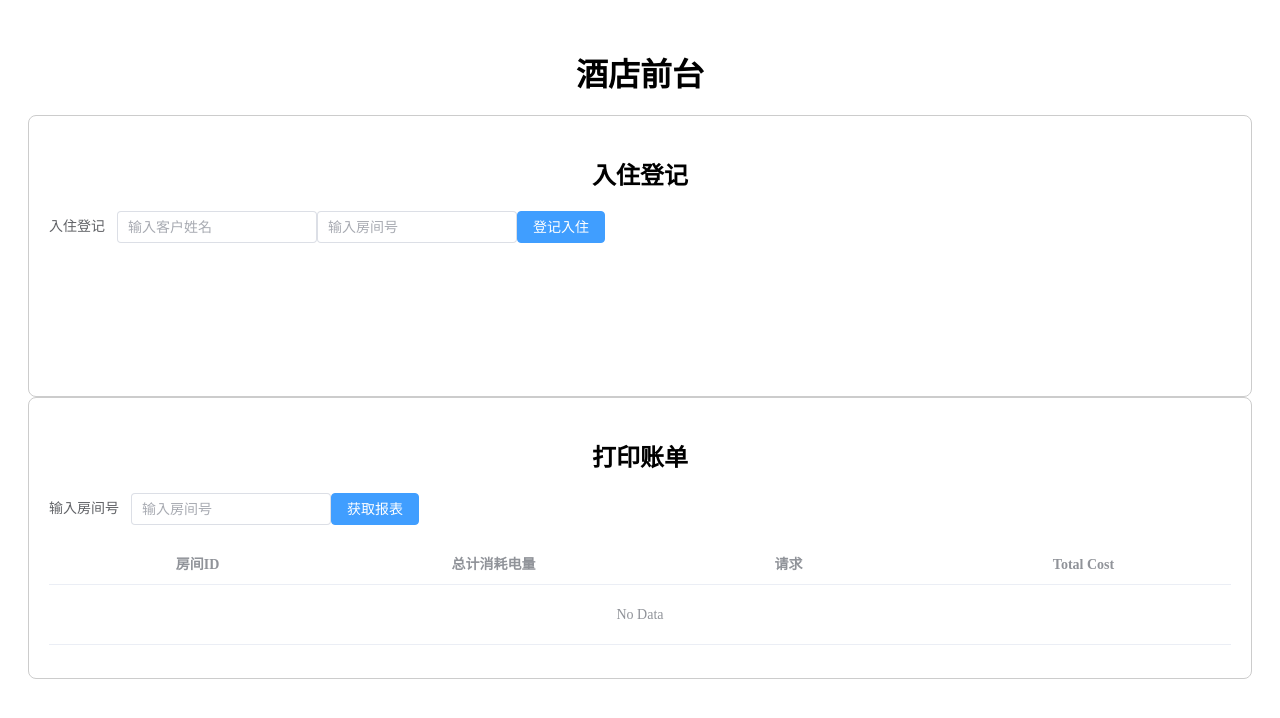
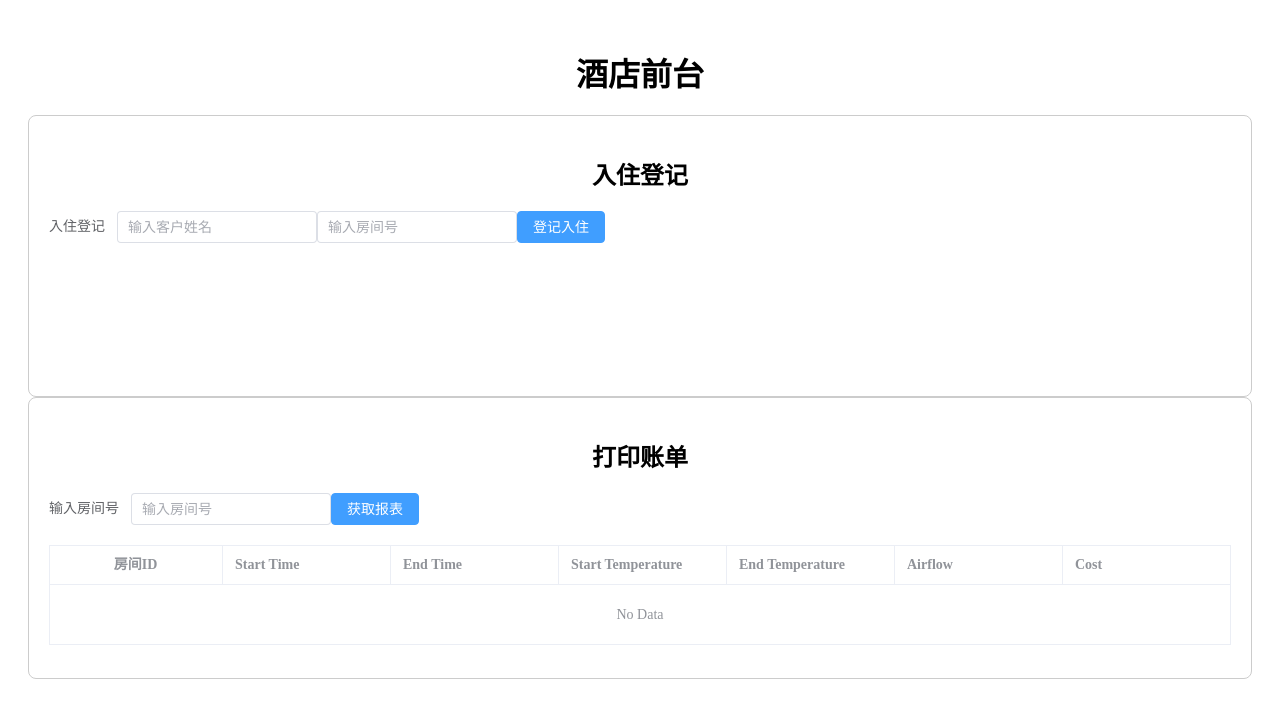
Before and after one commit to cowhoq/AirConditionerSys, a Vue app: page /login in a window 1280 px wide. Shown: the top 718 px of the page. Built offline with nearby package versions, Linux system fonts and the light colour scheme.

Commit message:
feat: 酒店前台界面的完成, 可以注册也可以根据 roomId 查询账单

```diff
--- a/src/views/Login.vue
+++ b/src/views/Login.vue
@@ -3,7 +3,7 @@
     <h1>酒店前台</h1>
     <el-form @submit.prevent="registerCheckIn" class="window">
       <h2 style="text-align: center">入住登记</h2>
-      <el-form-item label="入住登记" >
+      <el-form-item label="入住登记">
         <el-input class="input" v-model="name" placeholder="输入客户姓名"></el-input>
         <el-input class="input" v-model="roomId" placeholder="输入房间号"></el-input>
         <el-button type="primary" native-type="submit">登记入住</el-button>
@@ -18,31 +18,28 @@
           <el-button type="primary" native-type="submit">获取报表</el-button>
         </el-form-item>
       </el-form>
-    <el-table :data="reports" style="width: 100%">
-      <el-table-column prop="roomId" label="房间ID" align="center"></el-table-column>
-      <el-table-column prop="powerOnCount" label="总计消耗电量" align="center"></el-table-column>
-      <el-table-column label="请求" align="center">
-        <template v-slot:default="scope">
-          <el-table :data="scope.row.requests" style="width: 100%">
-            <el-table-column prop="startTime" label="Start Time"></el-table-column>
-            <el-table-column prop="endTime" label="End Time"></el-table-column>
-            <el-table-column prop="startTemp" label="Start Temperature"></el-table-column>
-            <el-table-column prop="endTemp" label="End Temperature"></el-table-column>
-            <el-table-column prop="airflow" label="Airflow"></el-table-column>
-            <el-table-column prop="cost" label="Cost"></el-table-column>
-          </el-table>
-        </template>
-      </el-table-column>
-      <el-table-column prop="总计消费" label="Total Cost" align="center"></el-table-column>
+
+      <el-table :data="reports" style="width: 100%" stripe border show-summary>
+        <el-table-column prop="roomId" label="房间ID" align="center"/>
+        <!-- TODO: 加上这个字段-->
+        <!--      <el-table-column prop="powerOnCount" label="总计消耗电量" align="center"/>-->
+        <el-table-column prop="startTime" label="Start Time"/>
+        <el-table-column prop="stopTime" label="End Time"/>
+        <el-table-column prop="startTemp" label="Start Temperature"/>
+        <el-table-column prop="stopTemp" label="End Temperature"/>
+        <el-table-column prop="fanSpeed" label="Airflow"/>
+        <el-table-column prop="totalFee" label="Cost"/>
+
+        <!--      <el-table-column prop="总计消费" label="Total Cost" align="center"/>-->
       </el-table>
     </div>
   </div>
 </template>
 
 <script setup lang="ts">
-import { ref } from 'vue';
+import {ref} from 'vue';
 import axiosRequest from "@/utils/axiosRequest.js";
-import { ElMessage } from "element-plus";
+import {ElMessage} from "element-plus";
 
 
 let name = ref('');
@@ -54,7 +51,7 @@ async function registerCheckIn() {
   try {
     let r = await axiosRequest({
       // 通过姓名和房间号登记入住
-      url: '/checkIn',
+      url: '/register',
       method: 'post',
       params: {
         name: name.value,
@@ -75,7 +72,7 @@ async function printBill() {
   try {
     let r = await axiosRequest({
       // 根据房间号获取对应详单
-      url: '/printBill',
+      url: '/bill',
       method: 'get',
       params: {
         roomId: roomId.value
@@ -91,7 +88,6 @@ async function printBill() {
     ElMessage.error('出错了: ' + e.message);
   }
 }
-
 </script>
 
 <style scoped>
```
Lines whose indentation alone changed are shown as unchanged.
